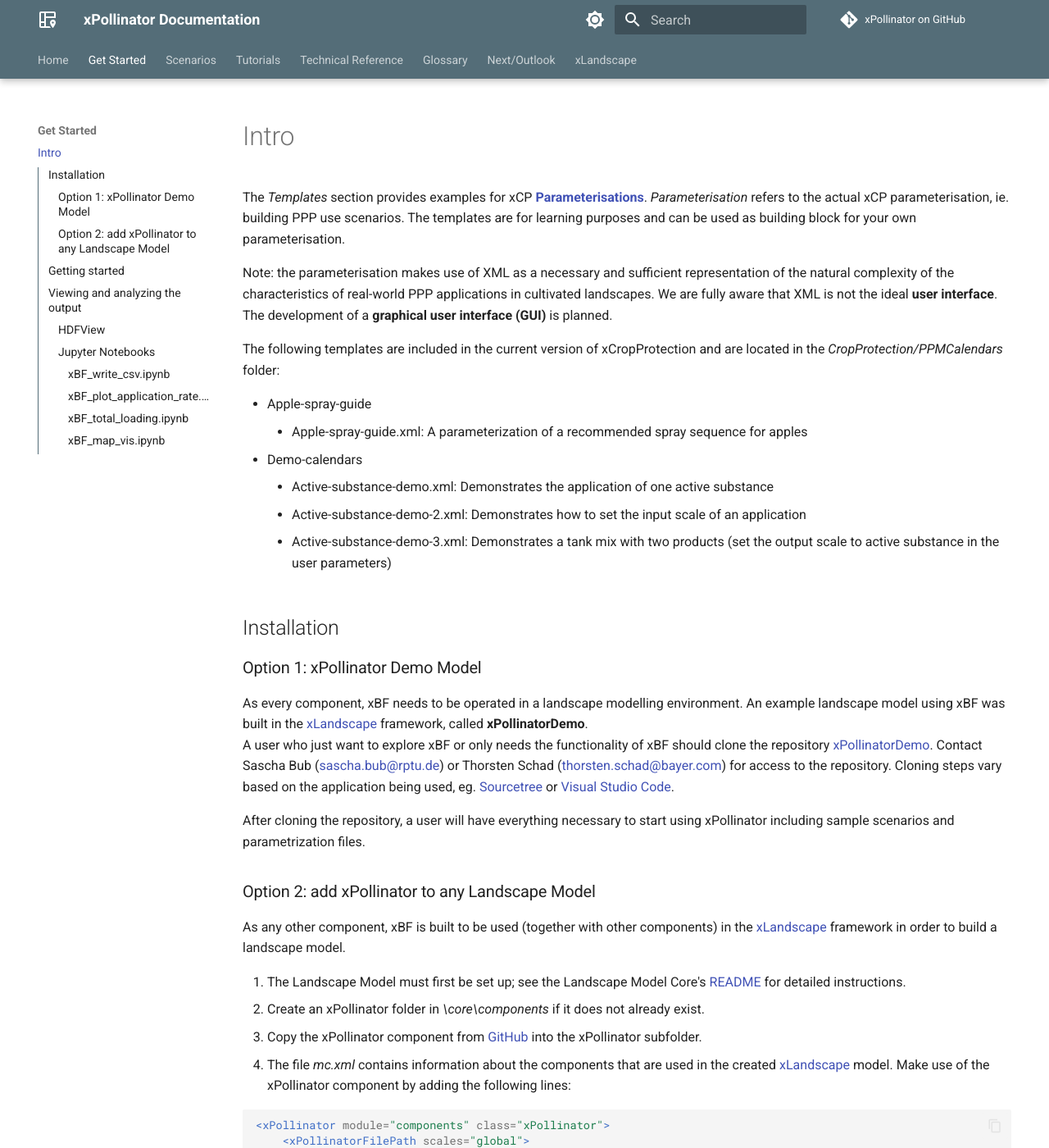
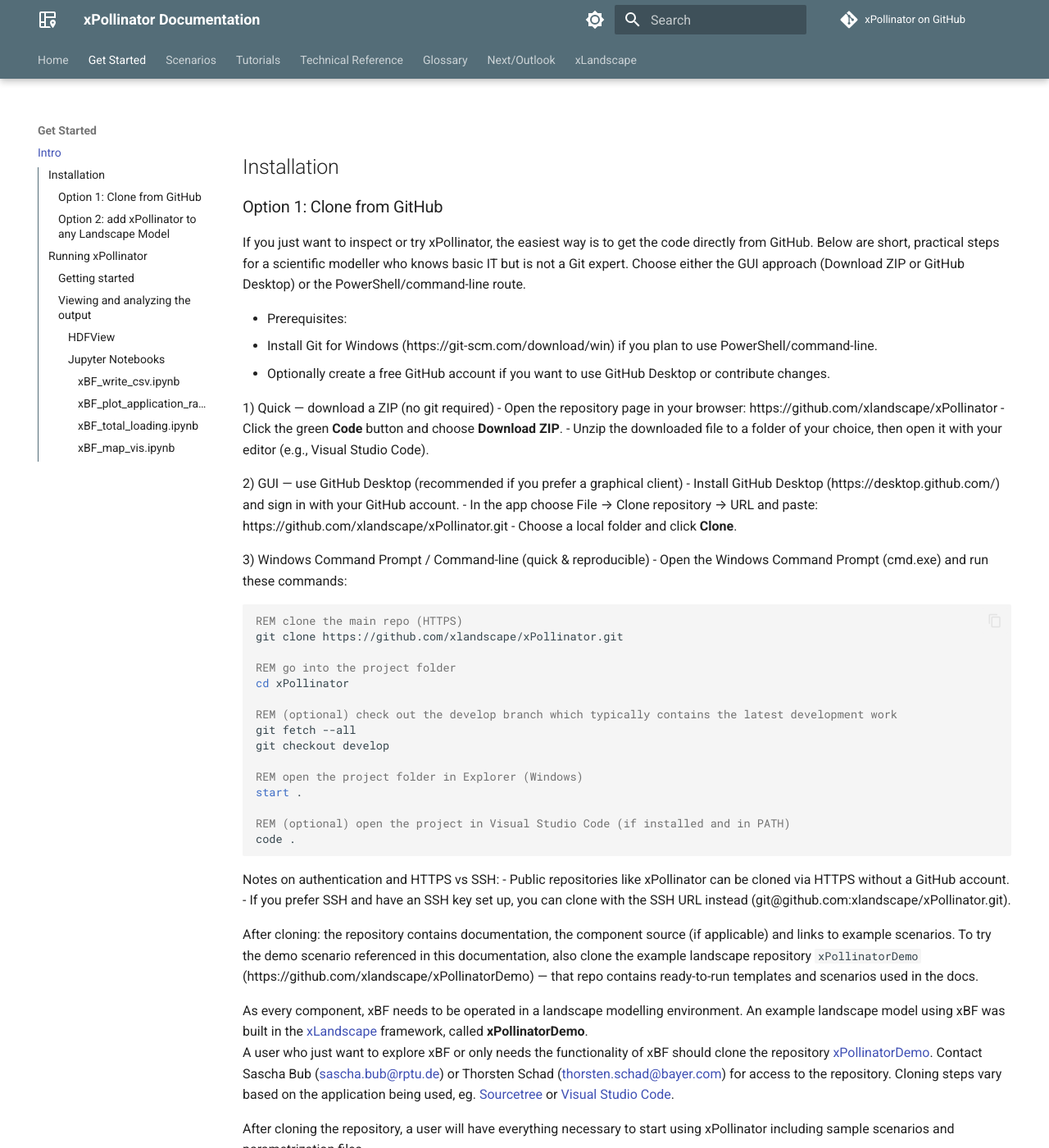
Before and after one commit to xlandscape/xPollinator, an MkDocs documentation site: the page built from docs/getstarted/getstarted.md, in a window 1280 px wide and 1400 px high. Shown: the whole window at 82% size. Built offline with MkDocs 1.6.1 and Material for MkDocs 9.7.7, drawn with Linux system fonts in a browser that asks for light colours; comment, search, counter and statistics services are not loaded; some of the changed text lies outside the part shown.

````diff
--- a/docs/getstarted/getstarted.md
+++ b/docs/getstarted/getstarted.md
@@ -1,22 +1,50 @@
-# Intro
-
-The *Templates* section provides examples for xCP [**Parameterisations**](../reference/glossary.md#parameterisation). *Parameterisation* refers to the actual xCP parameterisation, ie. building PPP use scenarios.  The templates are for learning purposes and can be used as building block for your own parameterisation.
-
-Note: the parameterisation makes use of XML as a necessary and sufficient representation of the natural complexity of the characteristics of real-world PPP applications in cultivated landscapes. We are fully aware that XML is not the ideal **user interface**. The development of a **graphical user interface (GUI)** is planned.
-
-The following templates are included in the current version of xCropProtection and are located in the *CropProtection/PPMCalendars* folder:
-
-- Apple-spray-guide
-    - Apple-spray-guide.xml: A parameterization of a recommended spray sequence for apples
-- Demo-calendars
-    - Active-substance-demo.xml: Demonstrates the application of one active substance
-    - Active-substance-demo-2.xml: Demonstrates how to set the input scale of an application
-    - Active-substance-demo-3.xml: Demonstrates a tank mix with two products (set the output scale to active substance in the user parameters)
-
-
 ## Installation
 
-### Option 1: xPollinator Demo Model
+### Option 1: Clone from GitHub
+
+If you just want to inspect or try xPollinator, the easiest way is to get the code directly from GitHub. Below are short, practical steps for a scientific modeller who knows basic IT but is not a Git expert. Choose either the GUI approach (Download ZIP or GitHub Desktop) or the PowerShell/command-line route.
+
+- Prerequisites:
+  - Install Git for Windows (https://git-scm.com/download/win) if you plan to use PowerShell/command-line.
+  - Optionally create a free GitHub account if you want to use GitHub Desktop or contribute changes.
+
+1) Quick — download a ZIP (no git required)
+    - Open the repository page in your browser: https://github.com/xlandscape/xPollinator
+    - Click the green **Code** button and choose **Download ZIP**.
+    - Unzip the downloaded file to a folder of your choice, then open it with your editor (e.g., Visual Studio Code).
+
+2) GUI — use GitHub Desktop (recommended if you prefer a graphical client)
+    - Install GitHub Desktop (https://desktop.github.com/) and sign in with your GitHub account.
+    - In the app choose File → Clone repository → URL and paste: https://github.com/xlandscape/xPollinator.git
+    - Choose a local folder and click **Clone**.
+
+3) Windows Command Prompt / Command-line (quick & reproducible)
+    - Open the Windows Command Prompt (cmd.exe) and run these commands:
+
+```bat
+REM clone the main repo (HTTPS)
+git clone https://github.com/xlandscape/xPollinator.git
+
+REM go into the project folder
+cd xPollinator
+
+REM (optional) check out the develop branch which typically contains the latest development work
+git fetch --all
+git checkout develop
+
+REM open the project folder in Explorer (Windows)
+start .
+
+REM (optional) open the project in Visual Studio Code (if installed and in PATH)
+code .
+```
+
+Notes on authentication and HTTPS vs SSH:
+  - Public repositories like xPollinator can be cloned via HTTPS without a GitHub account.
+  - If you prefer SSH and have an SSH key set up, you can clone with the SSH URL instead (git@github.com:xlandscape/xPollinator.git).
+
+After cloning: the repository contains documentation, the component source (if applicable) and links to example scenarios. To try the demo scenario referenced in this documentation, also clone the example landscape repository `xPollinatorDemo` (https://github.com/xlandscape/xPollinatorDemo) — that repo contains ready-to-run templates and scenarios used in the docs.
+
 As every component, xBF needs to be operated in a landscape modelling environment. An example landscape model using xBF was built in the [xLandscape](xLandscape/xLandscape-intro.md) framework, called **xPollinatorDemo**.
 A user who just want to explore xBF or only needs the functionality of xBF should clone the repository [xPollinatorDemo](https://github.com/xlandscape/xPollinatorDemo/tree/main). Contact Sascha Bub ([sascha.bub@rptu.de](mailto:sascha.bub@rptu.de)) or Thorsten Schad ([thorsten.schad@bayer.com](mailto:thorsten.schad@bayer.com)) for access to the repository. Cloning steps vary based on the application being used, eg. [Sourcetree](https://support.atlassian.com/bitbucket-cloud/docs/clone-a-git-repository/) or [Visual Studio Code](https://learn.microsoft.com/en-us/azure/developer/javascript/how-to/with-visual-studio-code/clone-github-repository?tabs=activity-bar).
 
@@ -65,6 +93,23 @@
     </FieldGeometries>
 </xPollinator>
 ```
+
+
+# Running xPollinator
+
+The *Templates* section provides examples for xCP [**Parameterisations**](../reference/glossary.md#parameterisation). *Parameterisation* refers to the actual xCP parameterisation, ie. building PPP use scenarios.  The templates are for learning purposes and can be used as building block for your own parameterisation.
+
+Note: the parameterisation makes use of XML as a necessary and sufficient representation of the natural complexity of the characteristics of real-world PPP applications in cultivated landscapes. We are fully aware that XML is not the ideal **user interface**. The development of a **graphical user interface (GUI)** is planned.
+
+The following templates are included in the current version of xCropProtection and are located in the *CropProtection/PPMCalendars* folder:
+
+- Apple-spray-guide
+    - Apple-spray-guide.xml: A parameterization of a recommended spray sequence for apples
+- Demo-calendars
+    - Active-substance-demo.xml: Demonstrates the application of one active substance
+    - Active-substance-demo-2.xml: Demonstrates how to set the input scale of an application
+    - Active-substance-demo-3.xml: Demonstrates a tank mix with two products (set the output scale to active substance in the user parameters)
+
 
 ## Getting started
 File structure of [xPollinatorDemo](https://github.com/xlandscape/xPollinatorDemo/tree/main) after cloning:
--- a/mkdocs.yml
+++ b/mkdocs.yml
@@ -50,7 +50,7 @@
   - Get Started:
     - Intro: 'getstarted/getstarted.md'
   - Scenarios:
-    - Scenario Concepts: 'scenario-concepts.md'
+    - Scenario Concepts: 'scenarios/scenario-concepts.md'
     - TarnEtGaronne: 'scenarios/TarnEtGaronne.md'
     - Vaucluse: 'scenarios/Vaucluse.md'
     - MaineEtLoire: 'scenarios/MaineEtLoire.md'
````
Also changed, not shown: README.md (+46 -0 lines), docs/index.md (+27 -20 lines), docs/reference/glossary.md (+4 -0 lines), docs/scenarios/scenario-concepts.md (added, +14 -0 lines), docs/img/xPollinator LandscapeModel scheme v01.png (added).
